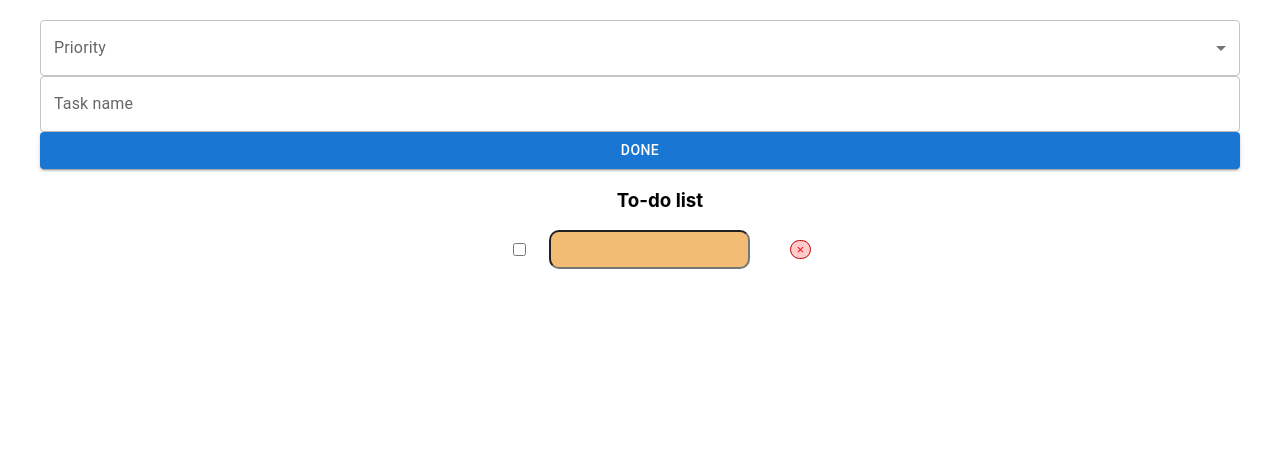
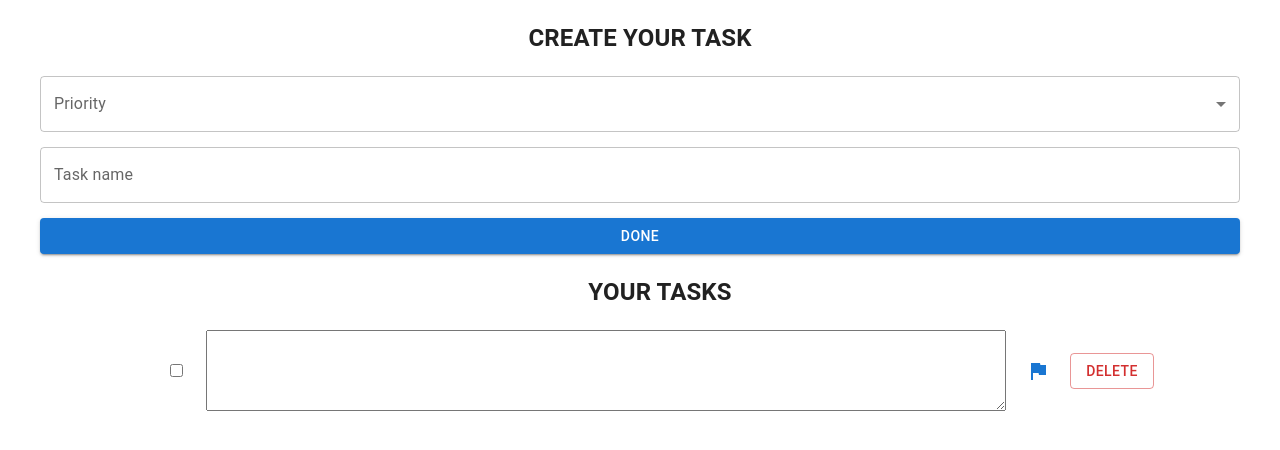
Before and after one commit to filipovandrij/Todo-List, a React (Create React App) app: page / in a window 1280 px wide. Both pictures are taken after a click on the button "DONE". Shown: the top 450 px of the page. Built offline with nearby package versions, Linux system fonts and the light colour scheme.

Commit message:
add Material UI and make some style with MUI

```diff
--- a/package.json
+++ b/package.json
@@ -5,6 +5,7 @@
   "dependencies": {
     "@emotion/react": "^11.10.6",
     "@emotion/styled": "^11.10.6",
+    "@mui/icons-material": "^5.11.16",
     "@mui/material": "^5.12.1",
     "@reduxjs/toolkit": "^1.9.3",
     "@testing-library/jest-dom": "^5.16.5",
--- a/src/App.css
+++ b/src/App.css
@@ -31,14 +31,17 @@ li{
   gap: 20px;
 }
 
-input:checked + input {
+input:checked + .this_text {
   background-color: black;
 
   transition: 1s;
 }
-input:checked  + input + span {
-  opacity: 0;
-  transition: 5s;
+.this_text{
+  width: 800px;
+}
+
+.new_task{
+  margin-top: 10px;
 }
 
 .important{
@@ -61,6 +64,13 @@ input:checked  + input + span {
 }
 
 
+.create_form{
+  display: flex;
+  justify-content: space-between;
+  gap: 15px;
+}
+
+
 .MuiFormControl-root{
   display: flex;
   justify-content: center;
--- a/src/App.jsx
+++ b/src/App.jsx
@@ -1,12 +1,17 @@
 import './App.css'
 import InputField from './components/InputField'
 import TaskList from './components/TaskList'
+import { StyledEngineProvider } from '@mui/material/styles'
+import CssBaseline from '@mui/material/CssBaseline'
 
 function App() {
     return (
         <div className="App">
-            <InputField />
-            <TaskList />
+            <StyledEngineProvider injectFirst>
+                <CssBaseline />
+                <InputField />
+                <TaskList />
+            </StyledEngineProvider>
         </div>
     )
 }
--- a/src/components/InputField.jsx
+++ b/src/components/InputField.jsx
@@ -22,11 +22,13 @@ const InputField = () => {
     }
 
     return (
-        <Box
-            sx={{ maxWidth: 1200, margin: '20px auto' }}
-            className="create_form"
-        >
-            <FormControl fullWidth sx={{ display: 'flex' }}>
+        <Box sx={{ maxWidth: 1200, margin: '20px auto' }}>
+            <h2>CREATE YOUR TASK</h2>
+            <FormControl
+                fullWidth
+                sx={{ display: 'flex' }}
+                className="create_form"
+            >
                 <InputLabel id="demo-simple-select-label">Priority</InputLabel>
                 <Select
                     labelId="demo-simple-select-label"
--- a/src/components/TaskList.jsx
+++ b/src/components/TaskList.jsx
@@ -1,5 +1,7 @@
 import { useSelector, useDispatch } from 'react-redux'
 import { removeTodo, toggleTodo, changeText } from '../redux/todoSlice'
+import FlagIcon from '@mui/icons-material/Flag'
+import { TextareaAutosize, Button } from '@mui/material'
 import { useState } from 'react'
 
 const TaskList = () => {
@@ -18,32 +20,42 @@ const TaskList = () => {
         dispatch(changeText({ id, text: newTaskText }))
     }
 
+    const changePriority = (value) => {
+        if (value === 'important') return 'error'
+        else if (value === 'not-important') return 'success'
+        else return 'primary'
+    }
     console.log(task)
 
     return (
         <ul>
-            <h3>To-do list</h3>
+            <h2>YOUR TASKS</h2>
             {task.map(({ id, text, completed, important }) => (
-                <li key={id}>
+                <li className="new_task" key={id}>
                     <input
                         className="checkbox"
                         type="checkbox"
                         checked={completed}
                         onChange={() => dispatch(toggleTodo({ id }))}
                     />
-                    <input
-                        type="text"
-                        value={id === editingTaskId ? editedTaskText : text}
-                        className="text"
+
+                    <TextareaAutosize
+                        className="this_text"
+                        minRows={5}
+                        defaultValue={
+                            id === editingTaskId ? editedTaskText : text
+                        }
+                        variant="filled"
                         onChange={(event) => handleTaskChange(event, id)}
                     />
-                    <span className={important}></span>
-                    <button
-                        className="delete"
+                    <FlagIcon color={changePriority(important)} />
+                    <Button
+                        variant="outlined"
+                        color="error"
                         onClick={() => dispatch(removeTodo({ id }))}
                     >
-                        &times;
-                    </button>
+                        DELETE
+                    </Button>
                 </li>
             ))}
         </ul>
```
Also changed, not shown: 1 other file (tests, documents, lock files or other folders).
